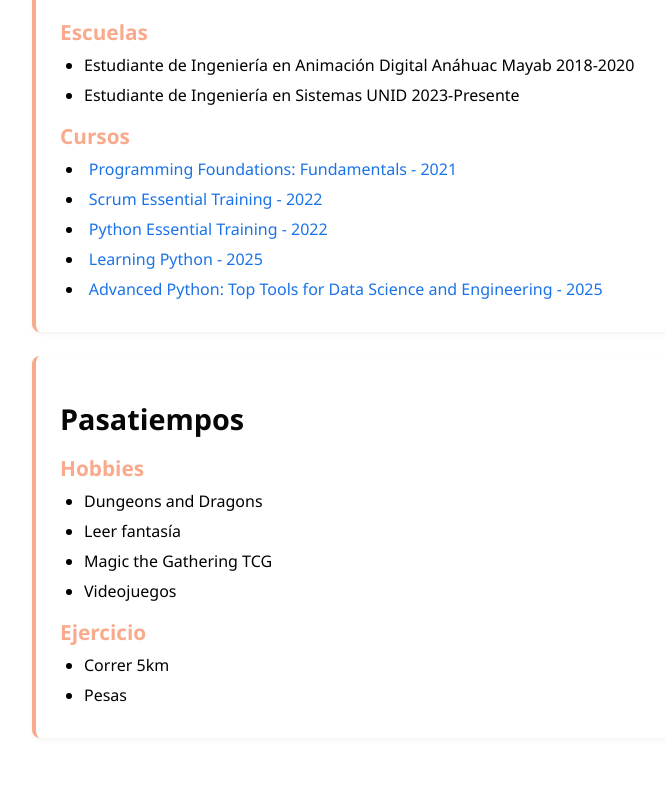
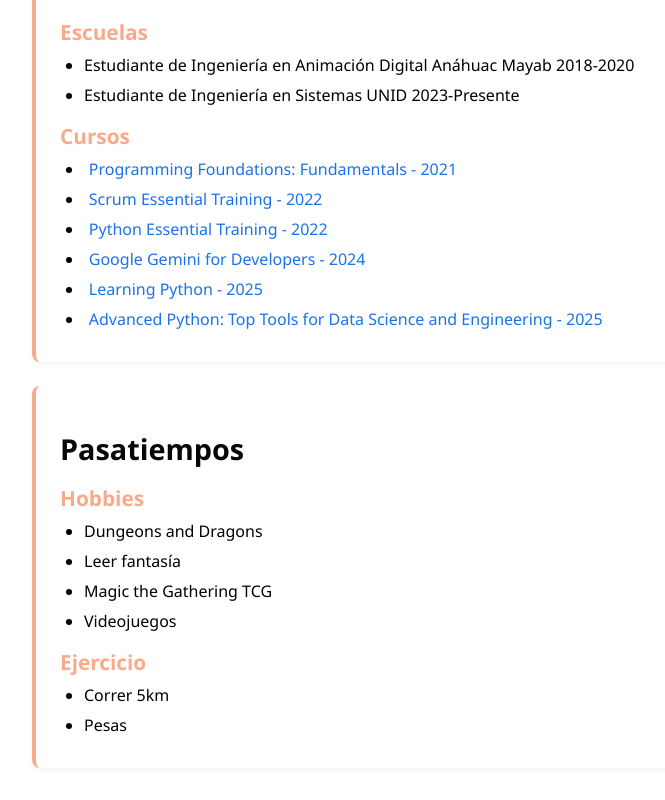
Before and after one commit to MikeGPQ/portafolio-miguel, a React (Create React App) app: page /sobre-mi in a window 1280 px wide. Shown: the part 1055-1855 px from the top of the page, without its empty margins (208-873 px from the left). Before the commit the page ends 1825 px from the top, so only its background shows below. Built offline with nearby package versions, Linux system fonts and the light colour scheme.

Commit message:
06/09/2025

```diff
--- a/src/Rutas/sobre-mi.jsx
+++ b/src/Rutas/sobre-mi.jsx
@@ -89,6 +89,13 @@ export function Sobremi() {
                                 }
                             },
                             {
+                                text: "Google Gemini for Developers - 2024",
+                                link: {
+                                    text: "(Ver certificado)",
+                                    url: "https://www.linkedin.com/learning/certificates/f33ba2f65c817c29bab05928081bca7a256e813463f3edd237c5cd050b45a2b5?trk=share_certificate"
+                                }
+                            },
+                            {
                                 text: "Learning Python - 2025",
                                 link: {
                                     text: "(Ver certificado)",
```
